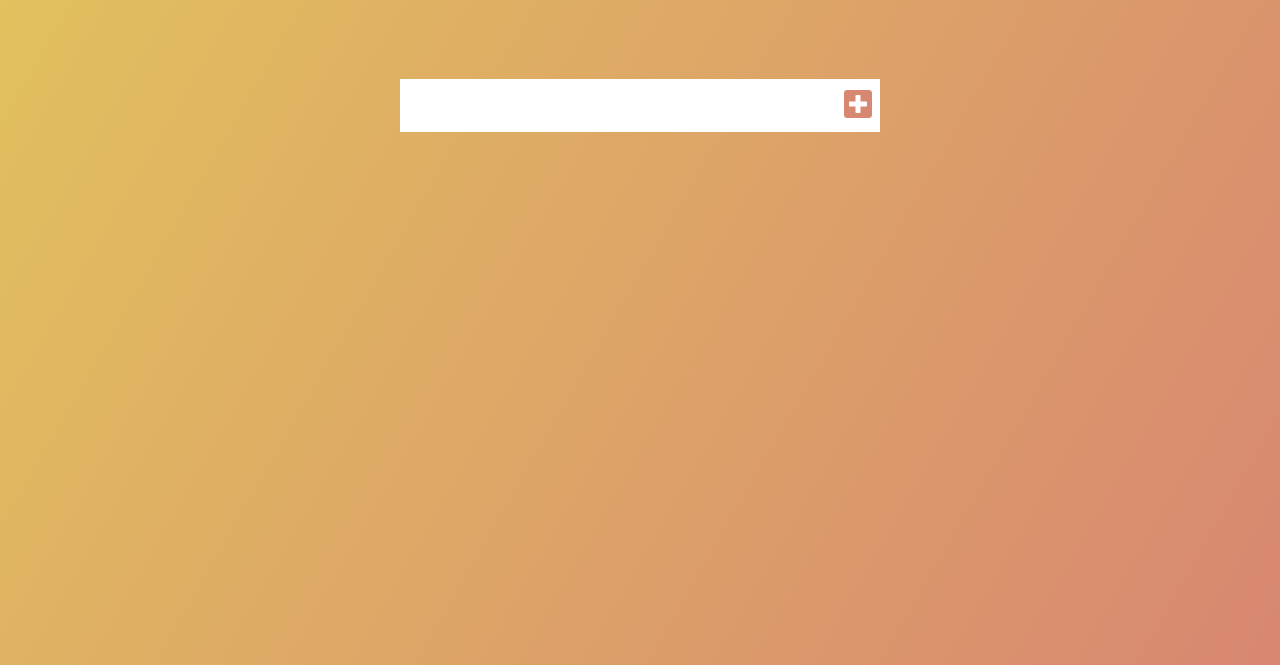
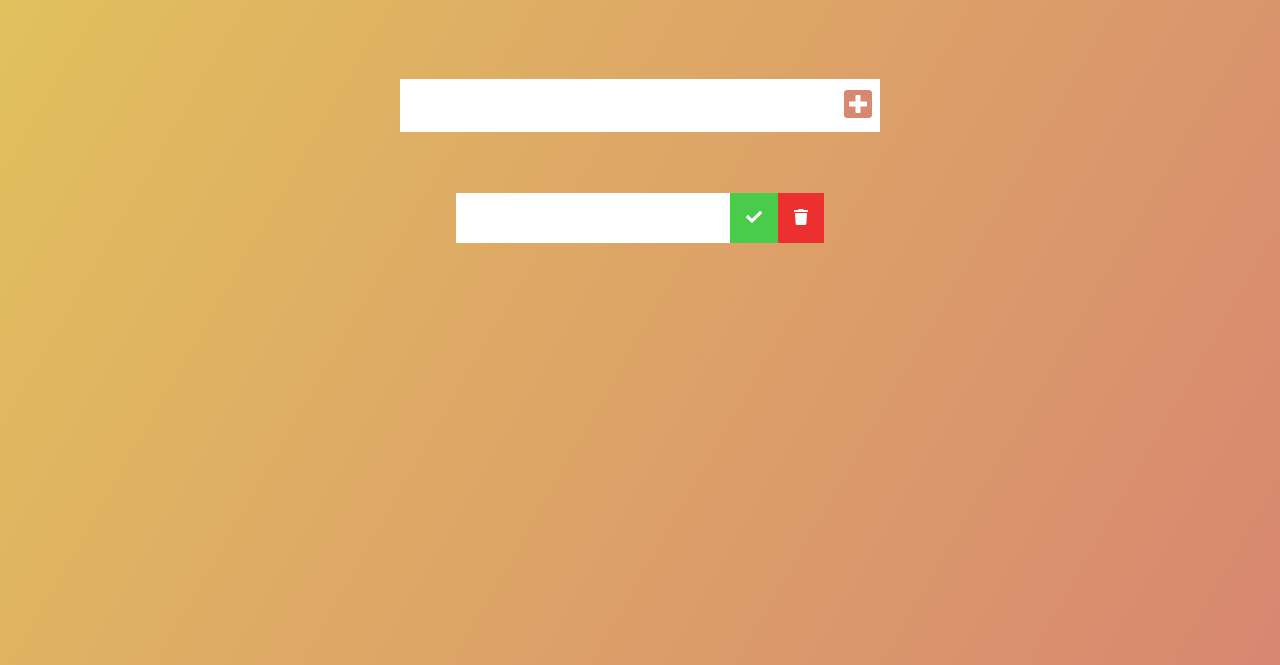
Before and after one commit to ishanpahare/js-todo-app, a plain HTML site: page index.html in a window 1280 px wide. Both pictures are taken after a click on the button 858 px from the left and 240 px from the top of the page. Shown: the part 135-800 px from the top of the page. Drawn offline with Linux system fonts and the light colour scheme.

Commit message:
add logic for completing and deleting item

```diff
--- a/app.js
+++ b/app.js
@@ -0,0 +1,58 @@
+//Divide the JS code into 3 parts: Selectors, Event Listeners and Functions
+
+//Selectors
+const todoInput = document.querySelector(".todo-input");
+const todoButton = document.querySelector(".todo-button");
+const todoList = document.querySelector(".todo-list");
+
+//Event Listeners
+todoButton.addEventListener('click', addTodo);
+todoList.addEventListener('click', deleteCheck);
+
+//Functions
+function addTodo(event) {
+    event.preventDefault();
+    //create a div for a new item which will contain the buttons for deleting, checking
+
+    const todoDiv = document.createElement('div');
+    todoDiv.classList.add("todo");
+    //Create LI
+    const newTodo = document.createElement('li');
+    newTodo.innerText=todoInput.value;
+    newTodo.classList.add('todo-item');
+
+    todoDiv.appendChild(newTodo);
+
+    //Check Mark Button
+    const completedButton = document.createElement('button');
+    completedButton.innerHTML = '<i class="fas fa-check"> </i>';
+    completedButton.classList.add('complete-button');
+    todoDiv.appendChild(completedButton);
+
+    //Delete Button
+    const trashButton = document.createElement('button');
+    trashButton.innerHTML = '<i class="fas fa-trash"> </i>';
+    trashButton.classList.add('trash-button');
+    todoDiv.appendChild(trashButton);
+
+    //Append to the List
+    todoList.appendChild(todoDiv);
+
+    //Clear Input Value
+    todoInput.value="";
+}
+
+function deleteCheck(event) {
+    const item = event.target;
+
+    if(item.classList[0] == 'trash-button'){
+        const todo = item.parentElement;
+        todo.remove();
+    }
+
+//Mark as completed
+    if(item.classList[0] == 'complete-button') {
+        const todo = item.parentElement;
+        todo.classList.toggle('completed');
+    }
+}
--- a/style.css
+++ b/style.css
@@ -41,3 +41,59 @@ form button:hover {
     background: d88771;
     color: white;
 }
+
+.todo-container{
+    display: flex;
+    justify-content: center;
+    align-items: center;
+}
+
+.todo-list {
+    min-width: 30%;
+    list-style-type: none;
+}
+
+.todo {
+    margin: 0.5rem;
+    background: white;
+    color: black;
+    font-size: 1.5rem;
+    display: flex;
+    justify-content: space-between;
+    align-items: center;
+    transition: all 0.5s ease;
+}
+
+.todo li {
+    flex: 1;
+}
+
+.trash-button, .complete-button {
+    background: #ff6f47;
+    color: white;
+    border: none;
+    padding: 1rem;
+    cursor: pointer;
+    font-size: 1rem;
+}
+
+.complete-button{
+    background: rgb(73, 204, 73);
+}
+
+.trash-button {
+    background: rgb(236, 47, 47)
+}
+
+.todo-item {
+    padding: 0rem 0.5rem;
+}
+
+.fa-trash, .fa-check {
+    pointer-events: none;
+}
+
+.completed{
+    text-decoration: line-through;
+    opacity: 0.5;
+}
```
